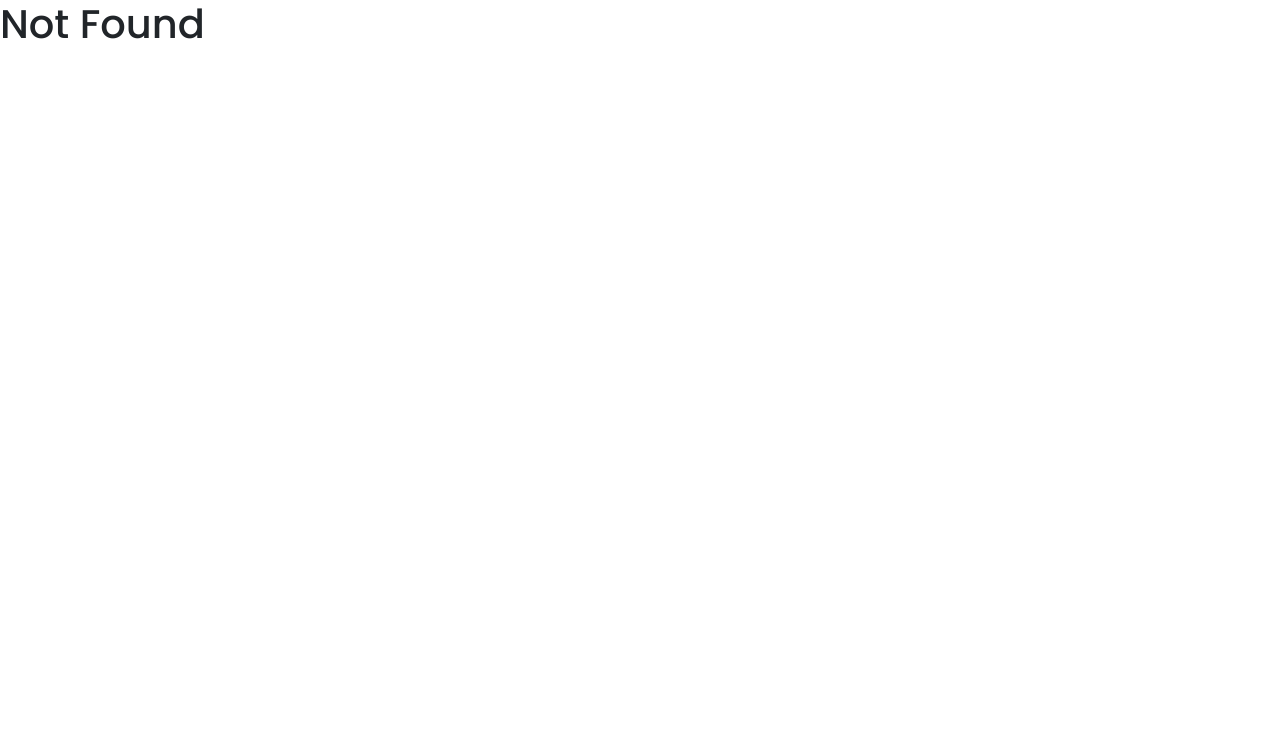
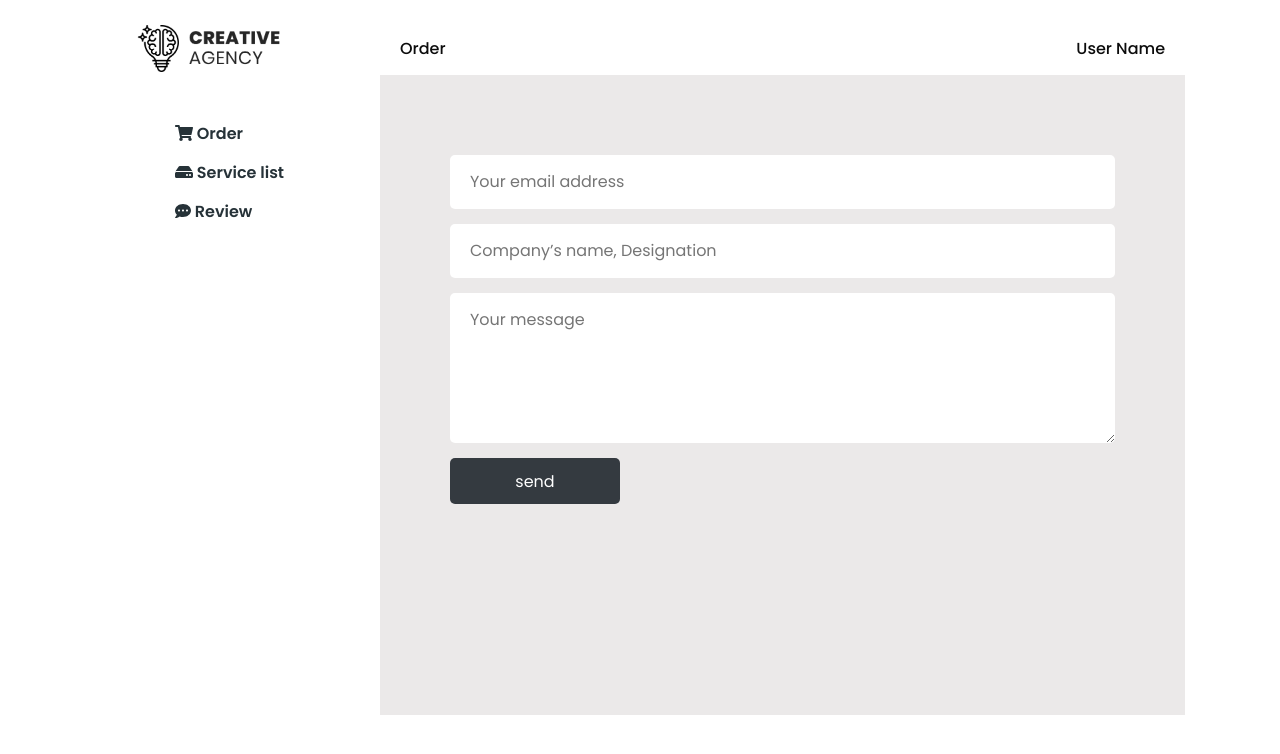
Before and after one commit to Abir-Hasan-GUB/creative-agency-client, a React (Create React App) app: page /review in a window 1280 px wide. Shown: the top 754 px of the page. Built offline with nearby package versions, Linux system fonts and the light colour scheme.

Commit message:
Review Part Done

```diff
--- a/src/App.js
+++ b/src/App.js
@@ -9,6 +9,7 @@ import MainHome from './Componants/Home/MainHome/MainHome';
 import Login from './Componants/Login/Login';
 import NotFound from './Componants/NotFound/NotFound';
 import Order from './Componants/Shared/Order/Order';
+import Review from './Componants/Shared/Review/Review';
 
 
 function App() {
@@ -25,6 +26,10 @@ function App() {
 
           <Route path="/order">
             <Order></Order>
+          </Route>
+
+          <Route path="/review">
+            <Review></Review>
           </Route>
 
           {/* <PrivateRoute path="/registerDetails">
--- /dev/null
+++ b/src/Componants/Shared/Review/Review.js
@@ -0,0 +1,38 @@
+import React from 'react';
+import OrderList from '../OrderList/OrderList';
+import UserSettingMenu from '../UserSettingMenu/UserSettingMenu';
+
+const Review = () => {
+    return (
+        <div className="container review">
+            <div className="row">
+           <div className="col-md-3">
+                <UserSettingMenu></UserSettingMenu>
+            </div>
+            <div className="col-md-9 orderRight">
+                <div className="topBarOfOrder d-flex justify-content-between">
+                    <h3>Order</h3>
+                    <h3>User Name</h3>
+                </div>
+
+                <div className="orderListInDetails">
+                <div className = "row">
+            <div className="col-md-12">
+                <div className="orderImg footerRight">
+                <form action="">
+                        <input type="email" placeholder="Your email address" name="" id="" required />
+                        <input type="text" name="" id="" placeholder="Company’s name, Designation" required />
+                        <textarea placeholder="Your message" name="" id="" cols="30" rows="5" required></textarea>
+                        <input className="btn btn-dark footerSendBtn" type="submit" value="send" />
+                    </form>
+                </div>
+            </div>
+        </div>
+                </div>
+            </div>
+           </div>
+        </div>
+    );
+};
+
+export default Review;
--- a/src/Componants/Shared/UserSettingMenu/UserSettingMenu.js
+++ b/src/Componants/Shared/UserSettingMenu/UserSettingMenu.js
@@ -17,9 +17,9 @@ const UserSettingMenu = () => {
             </div>
             <div className="userSettingIcon">
                 <ul className="iconList">
-                    <Link className = "Link" to = "#"><li>{shoppingCart} Order</li></Link>
-                     <Link className = "Link" to = "#"><li>{hdd} Service list</li></Link>
-                     <Link className = "Link" to = "#"><li>{comment} Review</li></Link>
+                    <Link className = "Link" to = "/order"><li>{shoppingCart} Order</li></Link>
+                     <Link className = "Link" to = "/sarvice"><li>{hdd} Service list</li></Link>
+                     <Link className = "Link" to = "/review"><li>{comment} Review</li></Link>
                 </ul>
             </div>
         </div>
```
Also changed, not shown: src/Componants/Shared/Order/Order.css (indentation only), src/Componants/Shared/OrderList/OrderList.css (indentation only), src/Componants/Shared/Review/Review.css (added).
